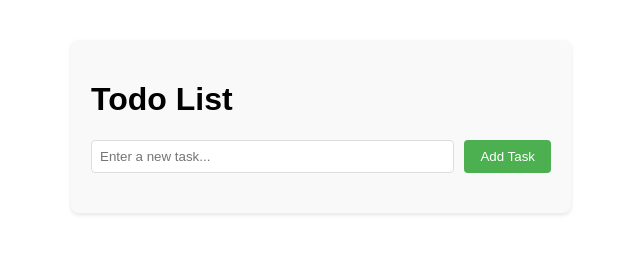
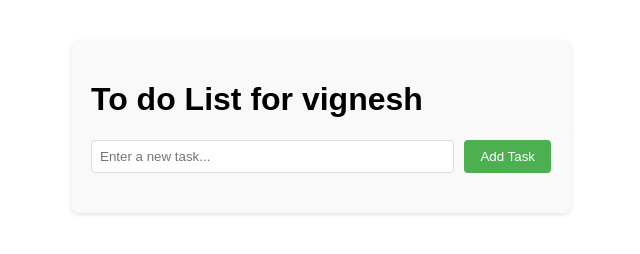
Before and after one commit to kmukessh/cluster1, a plain HTML site: page frontend/index.html in a window 1280 px wide. Shown: the whole page, without its empty margins (319-959 px from the left). Drawn offline with Linux system fonts and the light colour scheme; no server answers.

Commit message:
updated the frontend

```diff
--- a/frontend/index.html
+++ b/frontend/index.html
@@ -8,7 +8,7 @@
 </head>
 <body>
     <div class="container">
-        <h1>Todo List</h1>
+        <h1>To do List for vignesh</h1>
         <div class="input-section">
             <input type="text" id="taskInput" placeholder="Enter a new task...">
             <button onclick="addTask()">Add Task</button>
```
